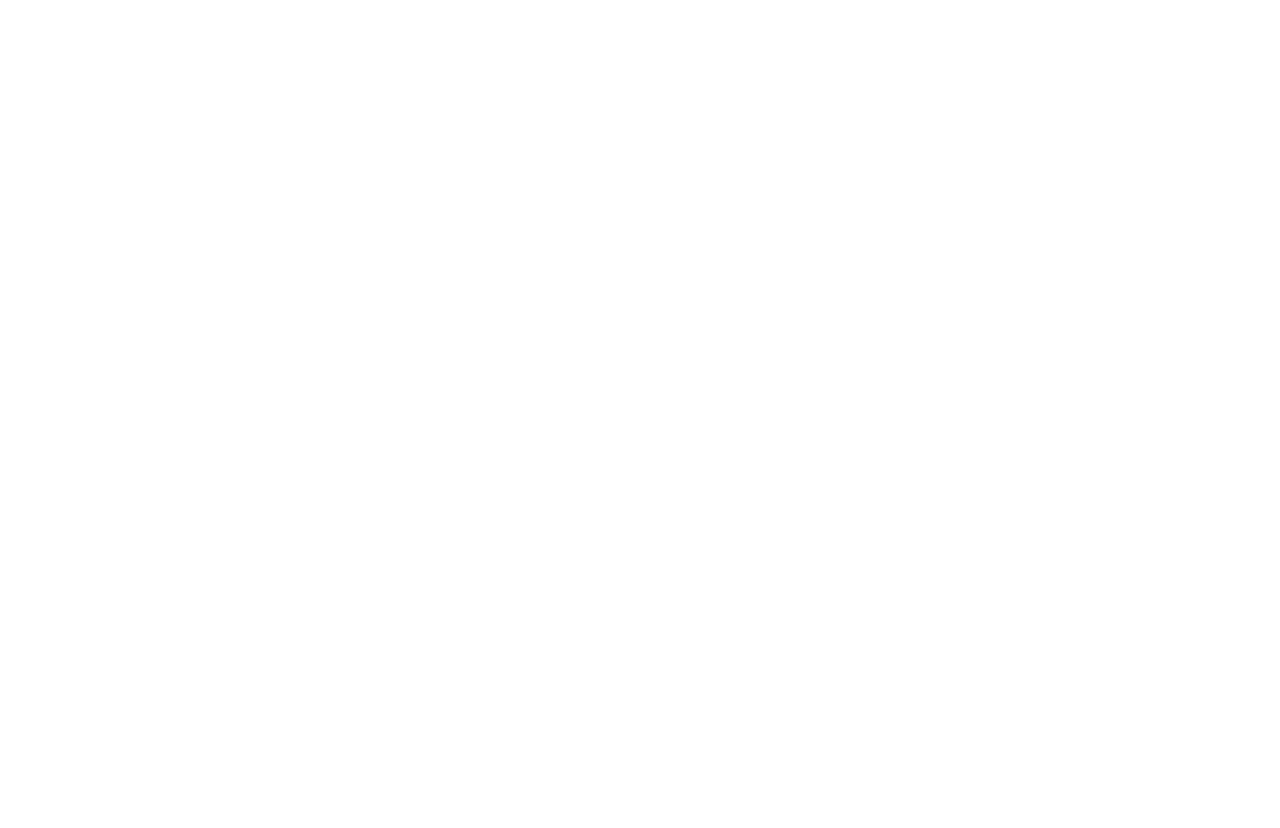
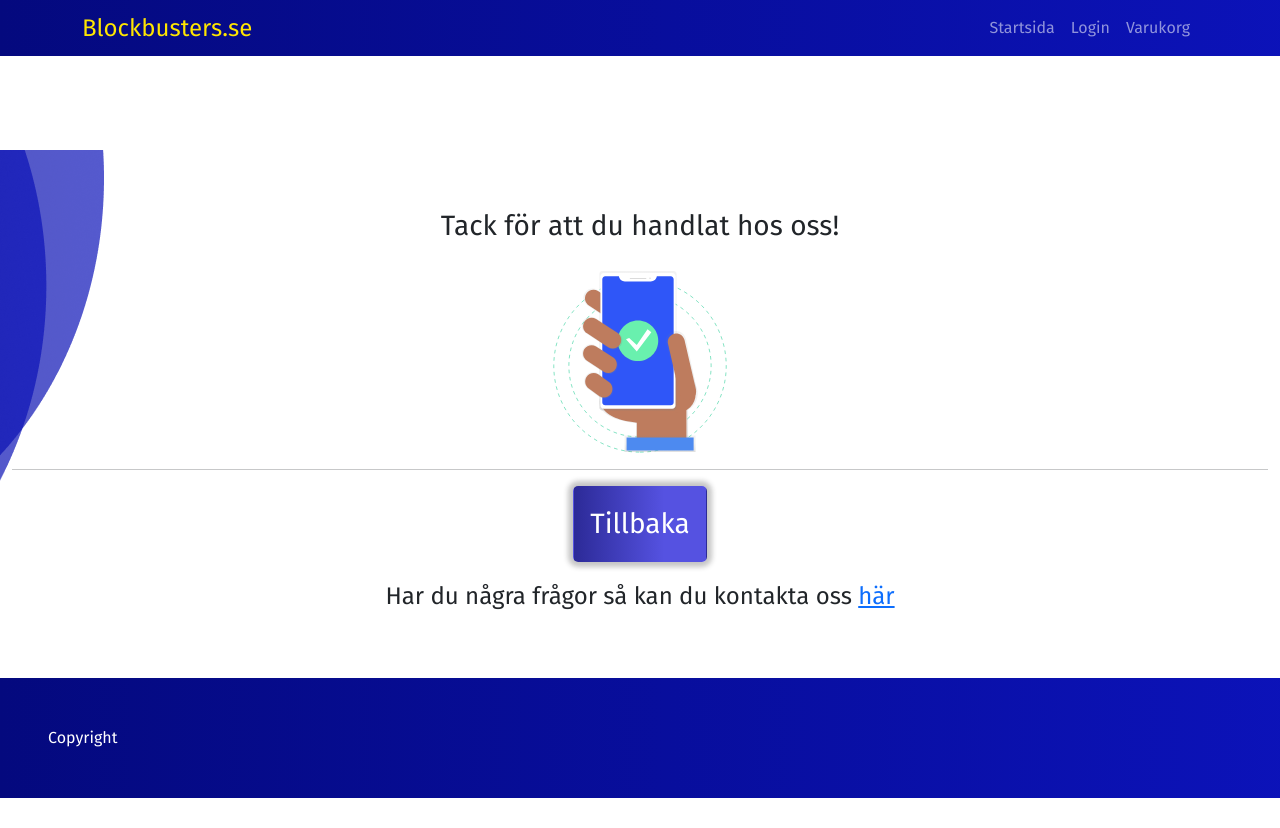
Before and after one commit to Karar-Al/webbshopp-mockup, a plain HTML site: page tacksida.html in a window 1280 px wide. Before the commit the page ends 800 px from the top, so only its background shows below. Drawn offline with nearby package versions, Linux system fonts and the light colour scheme.

Commit message:
feat Tacksida

```diff
--- a/public/stylesheet.css
+++ b/public/stylesheet.css
@@ -59,3 +59,11 @@ body {
 #navbar, #footer {
   margin-bottom: -0.5rem;
 }
+
+.-m-2 {
+  margin-left: -2rem;
+}
+
+.z-index-0 {
+  z-index: -1;
+}
--- a/tacksida.html
+++ b/tacksida.html
@@ -11,9 +11,27 @@
     <link rel="stylesheet" href="./public/stylesheet.css">
 </head>
 <body>
+  <iframe src="./navbar.html" frameborder="0" class="w-100" height="auto" title="navbar" id="navbar"></iframe>
+  <script src="./public/js/navbar.js"></script>
+
+  <div class="container-fluid position-relative">
+    <div class="row py-5">
+      <div class="col-12 text-center">
+          <p class="fs-3 bg-white bg-opacity-25 rounded-pill p-2 w-75 mx-auto">Tack för att du handlat hos oss!</p>
+        <img src="public/img/check.svg">
+        <hr>
+        <a href="./startsida.html" class="text-decoration-none"><button class="btn btn-bg-color p-lg-3 fs-3" href="./startsida.html">Tillbaka</button></a>
+        <p class="fs-4 mt-3">Har du några frågor så kan du kontakta oss <a href="">här</a></p>
+      </div>
+    </div>
+    <div class="position-absolute top-0 -m-2 z-index-0">
+      <img src="public/img/unknown.png" alt="">
+    </div>
+  </div>
 
 
-
+  <iframe src="./footer.html" frameborder="0" class="w-100" height="auto" title="footer" id="footer"></iframe>
+  <script src="./public/js/footer.js"></script>
   <script src="https://cdn.jsdelivr.net/npm/@popperjs/core@2.10.2/dist/umd/popper.min.js"
     integrity="sha384-7+zCNj/IqJ95wo16oMtfsKbZ9ccEh31eOz1HGyDuCQ6wgnyJNSYdrPa03rtR1zdB"
     crossorigin="anonymous"></script>
```
Also changed, not shown: public/img/check.svg (added), public/img/unknown.png (added).
